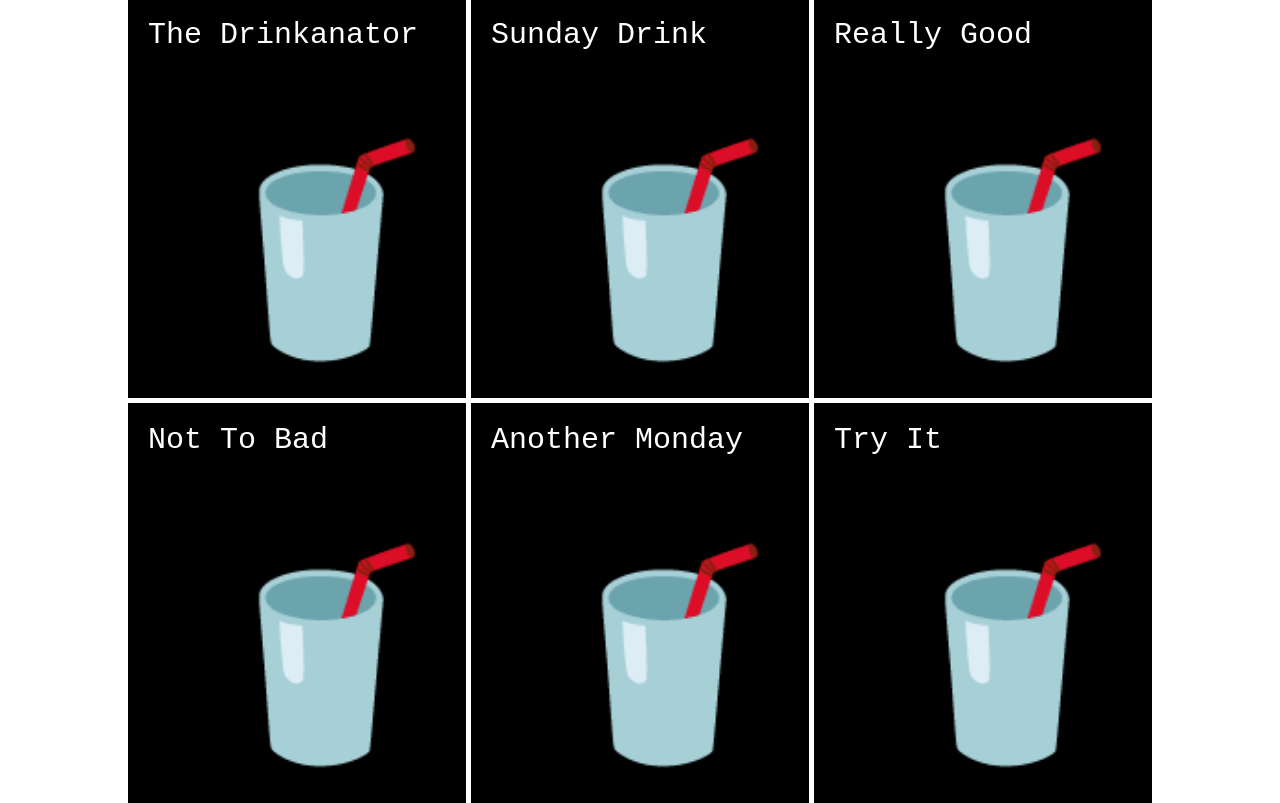
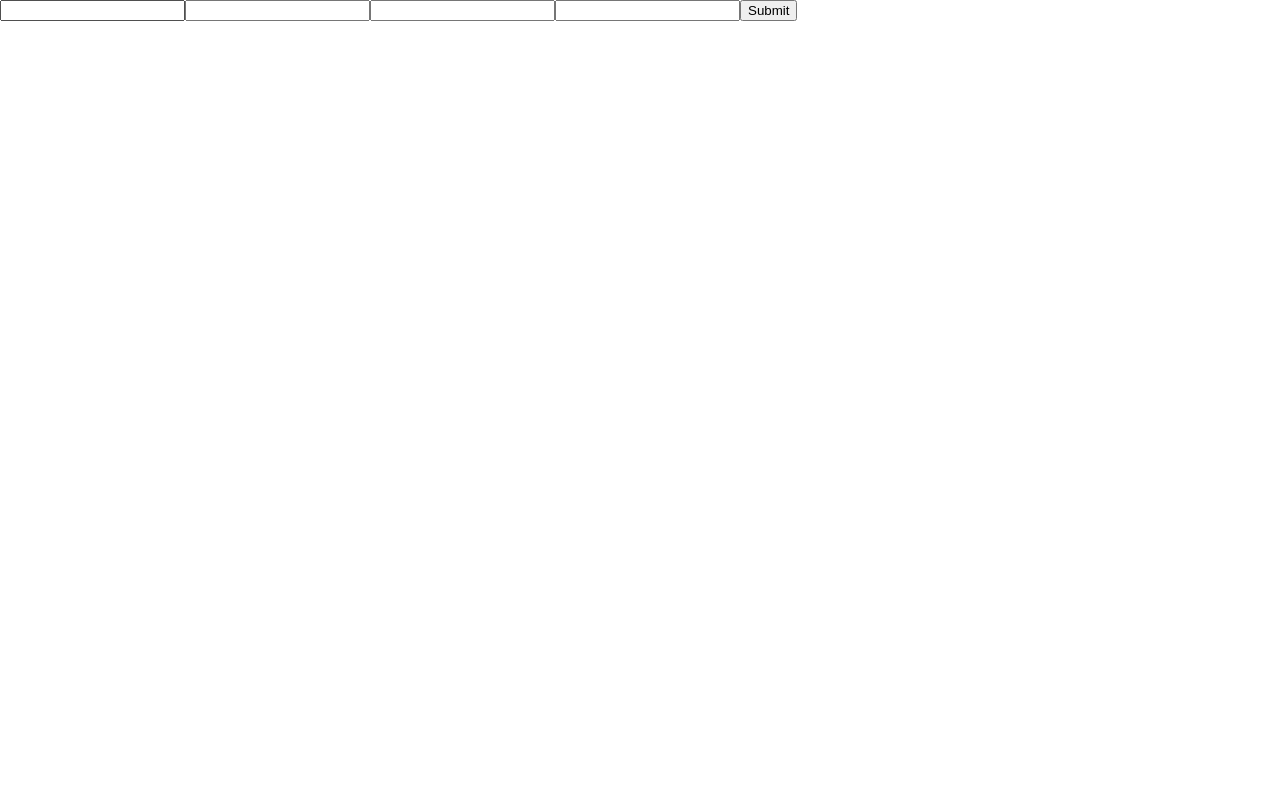
Before and after one commit to dcouch440/kombucha-shop-redux, a React (Create React App) app: page /drinks/new in a window 1280 px wide. Built offline with nearby package versions, Linux system fonts and the light colour scheme.

Commit message:
add drink form

```diff
--- a/package.json
+++ b/package.json
@@ -8,6 +8,7 @@
     "@testing-library/user-event": "^12.1.10",
     "react": "^17.0.2",
     "react-dom": "^17.0.2",
+    "react-router-dom": "^5.2.0",
     "react-scripts": "4.0.3",
     "styled-components": "^5.2.3",
     "uuid": "^8.3.2",
--- a/src/App.js
+++ b/src/App.js
@@ -1,11 +1,13 @@
 import GlobalStyle from './GlobalStyle';
 import Shop from './Components/Shop';
-
+import { BrowserRouter as Router } from 'react-router-dom';
 function App() {
   return (
     <>
       <GlobalStyle />
-      <Shop />
+      <Router>
+        <Shop />
+      </Router>
     </>
   );
 }
--- /dev/null
+++ b/src/Components/DrinkForm.js
@@ -0,0 +1,69 @@
+import React, {Component} from 'react';
+import styled from 'styled-components';
+import { v4 } from 'uuid';
+
+const Input = styled.input`
+
+`
+
+class DrinkForm extends Component
+{
+  constructor(props)
+  {
+    super(props);
+    this.state = {
+      name: '',
+      flavor: '',
+      smell: '',
+      ingredients: '',
+      id: v4()
+    };
+
+    this.getFormValues = this.props.getFormValues;
+  }
+
+  handleSubmit = (e) => {
+    e.preventDefault();
+    this.getFormValues(this.state);
+  }
+
+  handleChange = (e) => {
+    const {name, value} = e.target
+    return this.setState({
+      [name]: value
+    })
+  }
+
+  render()
+  {
+    return (
+      <form onSubmit={this.props.onSubmit}>
+        <Input
+          name="name"
+          value={this.state.name}
+          onChange={this.handleChange}
+        />
+        <Input
+          name="flavor"
+          value={this.state.flavor}
+          onChange={this.handleChange}
+        />
+        <Input
+          name="smell"
+          value={this.state.smell}
+          onChange={this.handleChange}
+        />
+        <Input
+          name="ingredients"
+          value={this.state.ingredients}
+          onChange={this.handleChange}
+        />
+        <button type="submit">
+          Submit
+        </button>
+      </form>
+    )
+  }
+}
+
+export default DrinkForm
--- a/src/Components/Kombucha.js
+++ b/src/Components/Kombucha.js
@@ -1,6 +1,7 @@
 import React, { useState } from 'react';
 import styled from 'styled-components';
 import Modal from './Modal';
+import { Link } from 'react-router-dom';
 import PropTypes from 'prop-types';
 
 const KombuchaPage = styled.div`
@@ -54,7 +55,7 @@ const Kombucha = ({kombuchas}) => {
   const [show, setShow] = useState('');
 
   const handleClick = (id) => {
-    setShow(id);
+    id&& setShow(id);
     setModal(prev => !prev);
   }
 
@@ -73,7 +74,7 @@ const Kombucha = ({kombuchas}) => {
           <Drinks>
             {kombuchaDisplay}
           </Drinks>
-          {modal && <Modal drink={ displayDrink() } />}
+          {modal && <Modal drink={ displayDrink() } onClick={handleClick} />}
         </div>
       </KombuchaPage>
     </>
--- a/src/Components/Modal.js
+++ b/src/Components/Modal.js
@@ -1,5 +1,6 @@
 import React from 'react';
 import styled from 'styled-components';
+import PropTypes from 'prop-types';
 
 const ModalDisplay = styled.div`
   z-index: 999;
@@ -30,15 +31,23 @@ const Message = styled.div`
     align-self: flex-end;
     padding: 50px;
     font-size: 250px;
+    text-decoration: underline;
   }
 `
 
 const CloseButton = styled.button`
   all: unset;
+  cursor: pointer;
   color: white;
   position: absolute;
   right: 5%;
   top: 5%;
+  padding: 5px;
+  border-radius: 25px;
+  &:hover {
+    background-color: white;
+    color: black;
+  }
 `
 
 const Modal = ({drink, onClick}) =>(
@@ -54,4 +63,9 @@ const Modal = ({drink, onClick}) =>(
   </ModalDisplay>
 )
 
+Modal.prototype = {
+  drink: PropTypes.object,
+  onClick: PropTypes.func,
+}
+
 export default Modal
--- a/src/Components/Shop.js
+++ b/src/Components/Shop.js
@@ -1,6 +1,8 @@
 import React, { Component } from 'react'
 import Kombucha from './Kombucha';
+import DrinkForm from './DrinkForm';
 import { kombuchaMachine } from '../stock/stock-factory';
+import { Switch, Route } from 'react-router-dom';
 
 
 class Shop extends Component {
@@ -13,10 +15,25 @@ class Shop extends Component {
     };
   }
 
+  getFormValues = (newDrink) => {
+    this.setState(prev => ({
+      ...prev,
+      drinks: [...prev.drinks, ...newDrink]
+    }))
+  }
+
   render()
   {
+    console.log(this.state.drinks);
     return(
-      <Kombucha kombuchas={this.state.drinks} />
+      <Switch>
+        <Route exact path={'/drinks'}>
+          <Kombucha kombuchas={this.state.drinks} />
+        </Route>
+        <Route exact path={'/drinks/new'}>
+          <DrinkForm getFormValues={this.getFormValues} />
+        </Route>
+      </Switch>
     )
   }
 }
```
Also changed, not shown: 1 other file (tests, documents, lock files or other folders).
